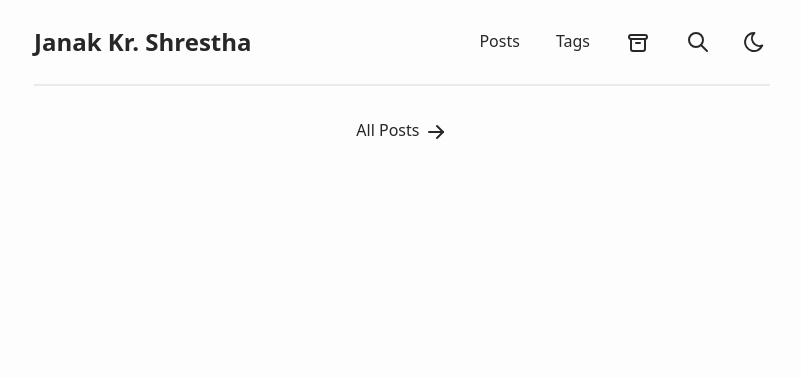
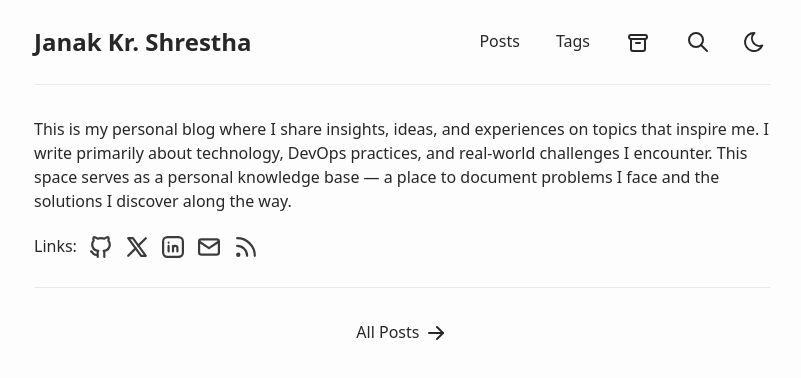
Before and after one commit to janak0ff/devops-blog, an Astro site: page / in a window 1280 px wide. Shown: the whole page, without its empty margins (238-1039 px from the left). Built offline with nearby package versions, Linux system fonts and the light colour scheme; Astro itself is replaced by a stand-in of ours.

Commit message:
Update social links, enhance blog post metadata, and refine homepage content for clarity and relevance

```diff
--- a/src/constants.ts
+++ b/src/constants.ts
@@ -6,6 +6,7 @@ import IconWhatsapp from "@/assets/icons/IconWhatsapp.svg";
 import IconFacebook from "@/assets/icons/IconFacebook.svg";
 import IconTelegram from "@/assets/icons/IconTelegram.svg";
 import IconPinterest from "@/assets/icons/IconPinterest.svg";
+import IconRss from "@/assets/icons/IconRss.svg";
 import { SITE } from "@/config";
 
 export const SOCIALS = [
@@ -23,15 +24,21 @@ export const SOCIALS = [
   },
   {
     name: "LinkedIn",
-    href: "https://www.linkedin.com/in/username/",
+    href: "https://www.linkedin.com/in/janakkss/",
     linkTitle: `${SITE.title} on LinkedIn`,
     icon: IconLinkedin,
   },
   {
     name: "Mail",
-    href: "mailto:yourmail@gmail.com",
+    href: "mailto:janak0ff@gmail.com",
     linkTitle: `Send an email to ${SITE.title}`,
     icon: IconMail,
+  },
+  {
+    name: "RSS Feed",
+    href: "../rss.xml",
+    linkTitle: "RSS Feed",
+    icon: IconRss,
   },
 ] as const;
 
--- a/src/data/blog/Connect a Netlify sites to a Custom Domain or subdomain Using Cloudflare with SSL.md
+++ b/src/data/blog/Connect a Netlify sites to a Custom Domain or subdomain Using Cloudflare with SSL.md
@@ -1,6 +1,7 @@
 ---
 title: How to Connect a Netlify sites to a Custom Domain or subdomain Using Cloudflare with SSL Certificate
 pubDatetime: 2025-05-21
+featured: true
 tags:
   - Step-by-Step Guide
   - Netlify
--- a/src/pages/index.astro
+++ b/src/pages/index.astro
@@ -8,7 +8,6 @@ import LinkButton from "@/components/LinkButton.astro";
 import Card from "@/components/Card.astro";
 import Hr from "@/components/Hr.astro";
 import getSortedPosts from "@/utils/getSortedPosts";
-import IconRss from "@/assets/icons/IconRss.svg";
 import IconArrowRight from "@/assets/icons/IconArrowRight.svg";
 import { SITE } from "@/config";
 import { SOCIALS } from "@/constants";
@@ -23,50 +22,29 @@ const recentPosts = sortedPosts.filter(({ data }) => !data.featured);
 <Layout>
   <Header />
   <main id="main-content" data-layout="index">
-    <!-- <section id="hero" class="pt-8 pb-6">
-      <h1 class="my-4 inline-block text-4xl font-bold sm:my-8 sm:text-5xl">
-        Mingalaba
-      </h1>
-      <a
-        target="_blank"
-        href="/rss.xml"
-        class="inline-block"
-        aria-label="rss feed"
-        title="RSS Feed"
-      >
-        <IconRss
-          width={20}
-          height={20}
-          class="scale-125 stroke-accent stroke-3"
-        />
-        <span class="sr-only">RSS Feed</span>
-      </a>
+    <section id="hero" class="pt-8 pb-6">
+      <!-- <h1 class="my-4 inline-block text-4xl font-bold sm:my-8 sm:text-5xl">
+        Janak
+      </h1> -->
 
       <p>
-        AstroPaper is a minimal, responsive, accessible and SEO-friendly Astro
-        blog theme. This theme follows best practices and provides accessibility
-        out of the box. Light and dark mode are supported by default. Moreover,
-        additional color schemes can also be configured.
+        This is my personal blog where I share insights, ideas, and experiences
+        on topics that inspire me. I write primarily about technology, DevOps
+        practices, and real-world challenges I encounter. This space serves as a
+        personal knowledge base — a place to document problems I face and the
+        solutions I discover along the way.
       </p>
-      <p class="mt-2">
-        Read the blog posts or check
-        <LinkButton
-          class="underline decoration-dotted underline-offset-4 hover:text-accent"
-          href="https://github.com/satnaing/astro-paper#readme"
-        >
-          README
-        </LinkButton> for more info.
-      </p>
+
       {
         // only display if at least one social link is enabled
         SOCIALS.length > 0 && (
           <div class="mt-4 flex flex-col sm:flex-row sm:items-center">
-            <div class="mr-2 mb-1 whitespace-nowrap sm:mb-0">Social Links:</div>
+            <div class="mr-2 mb-1 whitespace-nowrap sm:mb-0">Links:</div>
             <Socials />
           </div>
         )
       }
-    </section> -->
+    </section>
 
     <Hr />
 
```
